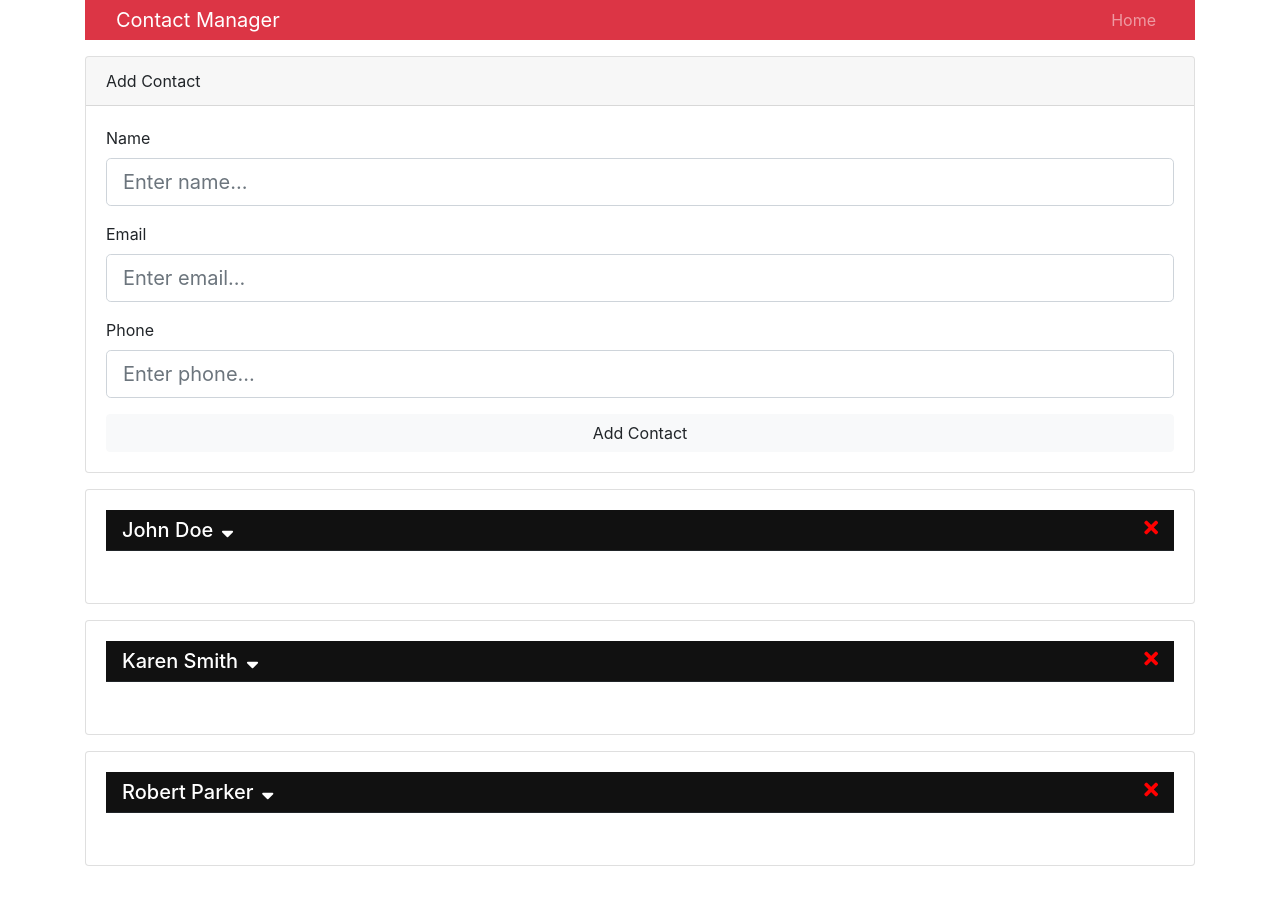
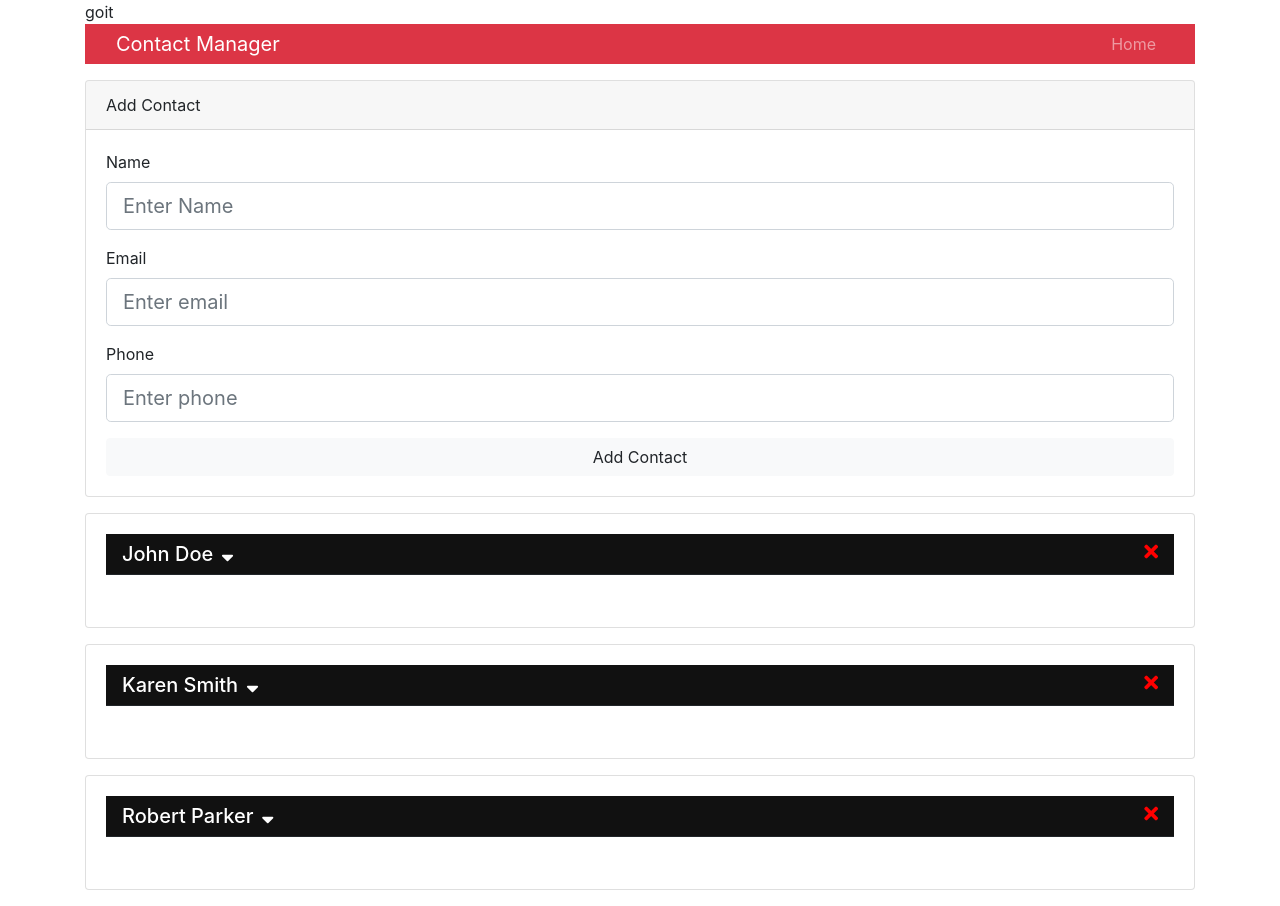
Before and after one commit to dpurdy1113/contactmanager, a React (Create React App) app: page / in a window 1280 px wide. Before the commit the page ends 882 px from the top, so only its background shows below. Built offline with nearby package versions, Linux system fonts and the light colour scheme.

Commit message:
added error checking, starting on routes

```diff
--- a/package.json
+++ b/package.json
@@ -4,8 +4,10 @@
   "private": true,
   "dependencies": {
     "bootstrap": "^4.1.3",
+    "classnames": "^2.2.6",
     "react": "^16.6.0",
     "react-dom": "^16.6.0",
+    "react-router-dom": "^4.3.1",
     "react-scripts": "2.0.5",
     "tachyons": "^4.11.1",
     "tachyons-cli": "^1.3.2",
--- a/src/App.js
+++ b/src/App.js
@@ -1,4 +1,5 @@
 import React, { Component } from 'react';
+import {BrowserRouter as Router, Route, Switch} from 'react-router-dom';
 import Contacts from './components/contacts/Contacts';
 import AddContact from './components/contacts/AddContact';
 
@@ -14,13 +15,15 @@
   render() {
     return (
       <Provider>
+        <Router>
       <div className="App">
-      <div className="container">
+      <div className="container">goit
       <Header branding = "Contact Manager"/>
       <AddContact></AddContact>
         <Contacts />
       </div>
       </div>
+        </Router>
       </Provider>
     );
   }
--- a/src/components/contacts/AddContact.js
+++ b/src/components/contacts/AddContact.js
@@ -1,5 +1,6 @@
 import React, { Component } from 'react'
 import {Consumer} from '../../context'
+import TextInputGroup from "../layout/TextInputGroup";
 import uuid from 'uuid';
 
 
@@ -7,7 +8,8 @@
   state= {
     name:'',
     email:'',
-    phone:''
+    phone:'',
+    errors:{}
   }
 
   onChange = e => this.setState({[e.target.name]: e.target.value});
@@ -15,6 +17,23 @@
   onSubmit = (dispatch,e) => {
     e.preventDefault();
     const {name, phone, email} =  this.state;
+
+    // check for errors
+
+    if (name === '') {
+      this.setState({errors: {name : 'Name is required'}});
+      return;
+    }
+
+    if (email === '') {
+      this.setState({errors: {email : 'Email is required'}});
+      return;
+    }
+
+    if (phone === '') {
+      this.setState({errors: {phone : 'Phone is required'}});
+      return;
+    }
 
     const newContact = {
       id: uuid(),
@@ -28,12 +47,13 @@
     this.setState({
       name:'',
       email:'',
-      phone:''
+      phone:'',
+      errors: {}
     })
   }
 
   render() {
-    const {name, email, phone} = this.state;
+    const {name, email, phone, errors} = this.state;
 
     return (
       <Consumer>
@@ -43,39 +63,31 @@
       <div className="card-header">Add Contact</div>
         <div className="card-body">
         <form onSubmit = {this.onSubmit.bind(this, dispatch)}>
-          <div className="form-group">
-          <label htmlFor="name">Name</label>
-          <input
-          type="text"
+        <TextInputGroup
+          label= "Name"
           name = 'name'
-          className="form-control form-control-lg"
-          placeholder= "Enter name..."
-          value= {name}
-          onChange = {this.onChange}
+          placeholder = 'Enter Name'
+          value ={name}
+          onChange= {this.onChange}
+          error = {errors.name}
           />
-          </div>
-          <div className="form-group">
-          <label htmlFor="email">Email</label>
-          <input
-          type="email"
+          <TextInputGroup
+          label= "Email"
           name = 'email'
-          className="form-control form-control-lg"
-          placeholder= "Enter email..."
-          value = {email}
-          onChange = {this.onChange}
+          type = 'email'
+          placeholder = 'Enter email'
+          value ={email}
+          onChange= {this.onChange}
+          error = {errors.email}
           />
-          </div>
-          <div className="form-group">
-          <label htmlFor="phone">Phone</label>
-          <input
-          type="text"
+         <TextInputGroup
+          label= "Phone"
           name = 'phone'
-          className="form-control form-control-lg"
-          placeholder= "Enter phone..."
-          value= {phone}
-          onChange = {this.onChange}
+          placeholder = 'Enter phone'
+          value ={phone}
+          onChange= {this.onChange}
+          error = {errors.phone}
           />
-          </div>
           <input type="submit" value= 'Add Contact' className="btn btn-light btn-block"/>
         </form>
         </div>
--- /dev/null
+++ b/src/components/layout/TextInputGroup.js
@@ -0,0 +1,43 @@
+import React from 'react'
+import PropTypes from 'prop-types'
+import classnames from 'classnames'
+
+const TextInputGroup = ({
+  label,
+  name,
+  value,
+  placeholder,
+  type,
+  onChange,
+  error
+}) => {
+  return (
+    <div className="form-group">
+          <label htmlFor={name}>{label}</label>
+          <input
+          type={type}
+          name = {name}
+          className={classnames('form-control form-control-lg', {'is-invalid':error})}
+          placeholder= {placeholder}
+          value= {value}
+          onChange = {onChange}
+          />
+          {error && <div>{error}</div>}
+          </div>
+  );
+};
+
+TextInputGroup.propTypes = {
+  name: PropTypes.string.isRequired,
+  placeholder: PropTypes.string.isRequired,
+  value: PropTypes.string.isRequired,
+  type: PropTypes.string.isRequired,
+  label: PropTypes.string.isRequired,
+  onChange: PropTypes.func.isRequired,
+}
+
+TextInputGroup.defaultProps =  {
+  type: 'text'
+};
+
+export default TextInputGroup;
```
Also changed, not shown: 1 other file (tests, documents, lock files or other folders).
